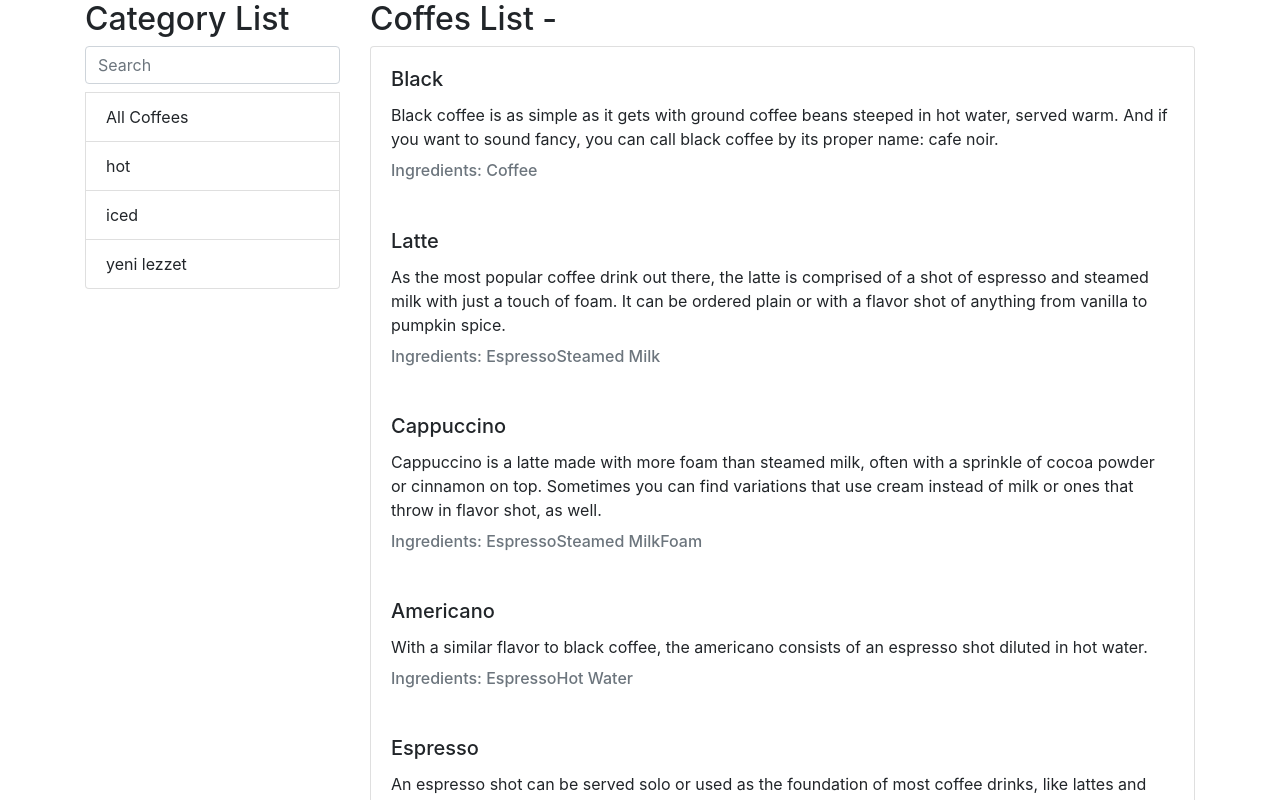
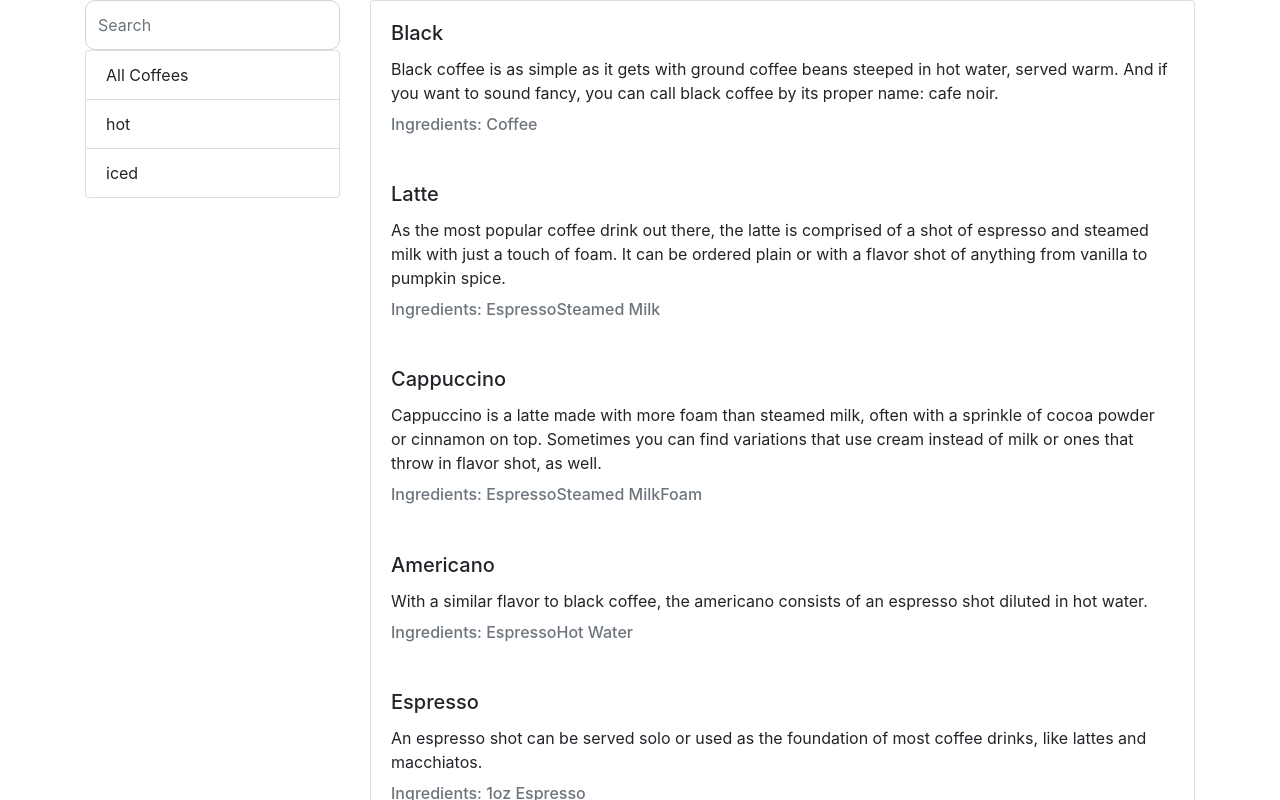
Before and after one commit to muzafferAyd/coffee-menu, a React (Create React App) app in the folder client/: page / in a window 1280 px wide. Shown: the top 800 px of the page. Built offline with nearby package versions, Linux system fonts and the light colour scheme; the HTML template or start-up script is replaced by a standard one.

Commit message:
deleted redundant things

```diff
--- a/client/src/App.js
+++ b/client/src/App.js
@@ -3,6 +3,7 @@ import { Container, Row, Col } from "reactstrap";
 import CategoryList from "./components/CategoryList/CategoryList";
 import ProductList from "./components/ProductList/ProductList";
 import copies from "./api/coffees.json";
+import "./App.css"
 
 const App = () => {
   const allproduct = [...copies];
@@ -46,7 +47,8 @@ const App = () => {
   };
 
   return (
-    <Container>
+    <Container id="container">
+      <div id="emptyNav"/>
       <Row>
         <Col id="category-side" xs="3">
           <CategoryList
--- a/client/src/api/coffees.json
+++ b/client/src/api/coffees.json
@@ -180,12 +180,5 @@
     "ingredients": ["Coffee", "Sugar", "Lemon", "Rum*"],
     "category": "iced",
     "id": 26
-    },
-    {
-        "title": "Buzlu Muzlu süt",
-        "description": "Mazagran coffee is a cross between iced coffee, tea and your favorite rum drink. It typically consists of espresso, lemon, sugar and (sometimes) rum.",
-        "ingredients": ["Banana", "Sugar", "Milk"],
-        "category": "yeni lezzet",
-        "id": 27
-        }
+    }
 ]
--- /dev/null
+++ b/client/src/components/CategoryList/CategoryList.css
@@ -0,0 +1,6 @@
+
+
+#exampleSearch {
+    border-radius: 10px;
+    height: 50px;
+}
--- a/client/src/components/CategoryList/CategoryList.js
+++ b/client/src/components/CategoryList/CategoryList.js
@@ -1,6 +1,7 @@
 import React from "react";
 import { ListGroup, ListGroupItem, Input } from "reactstrap";
 import copies from "../../api/coffees.json";
+import "./CategoryList.css"
 
 const CategoryList = (props) => {
   const filterList = [...copies];
@@ -11,7 +12,6 @@ const CategoryList = (props) => {
 
   return (
     <div>
-      <h2>{props.title}</h2>
       <Input
         type="search"
         name="search"
@@ -21,21 +21,20 @@ const CategoryList = (props) => {
         onChange={(e)=>props.setSearch(e)}
       />
 
-      <ListGroup>
-        <h2>{props.search}</h2>
-        <ListGroupItem onClick={() =>props.changeCategory()}>
+      <ListGroup  class="list-group" >
+        <ListGroupItem  onClick={() =>props.changeCategory()}>
           All Coffees
-        </ListGroupItem>
+        </ListGroupItem >
         {filteredList.map((item) => (
           <ListGroupItem
             onClick={() => props.changeCategory(item.category)}
             key={item.id}
+            active = {item.category===props.currentCategory?true:false}
           >
             {item.category}
           </ListGroupItem>
         ))}
       </ListGroup>
-      <h2>{props.currentCategory}</h2>
     </div>
   );
 };
--- a/client/src/components/ProductList/ProductList.js
+++ b/client/src/components/ProductList/ProductList.js
@@ -4,9 +4,6 @@ import { Card, CardText, CardBody, CardTitle, CardSubtitle } from "reactstrap";
 const ProductList = (props) => {
   return (
     <div>
-      <h2>
-        {props.title} - {props.currentCategory}
-      </h2>
       <Card>
         {props.products.map((product) => (
           <CardBody key={product.id}>
```
Also changed, not shown: client/src/App.css (added), client/src/components/ProductList/ProductList.css (added).
